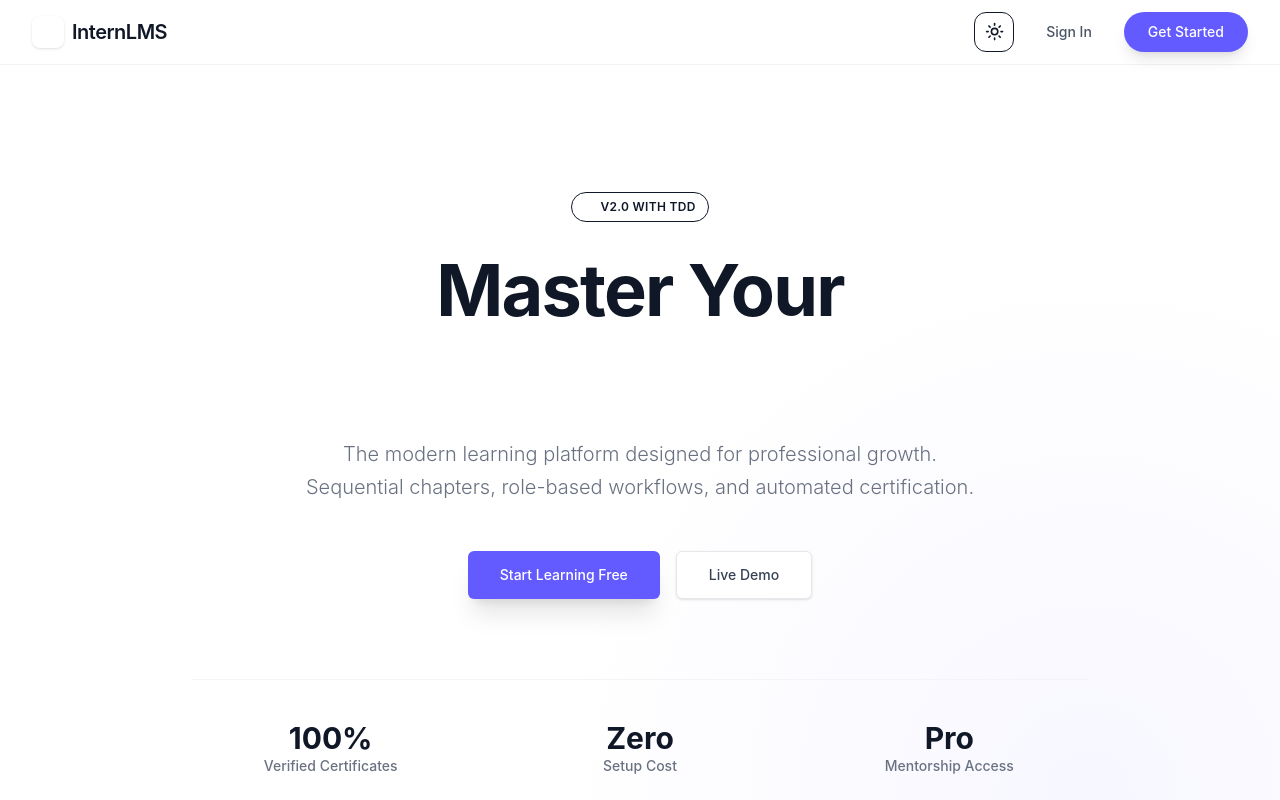
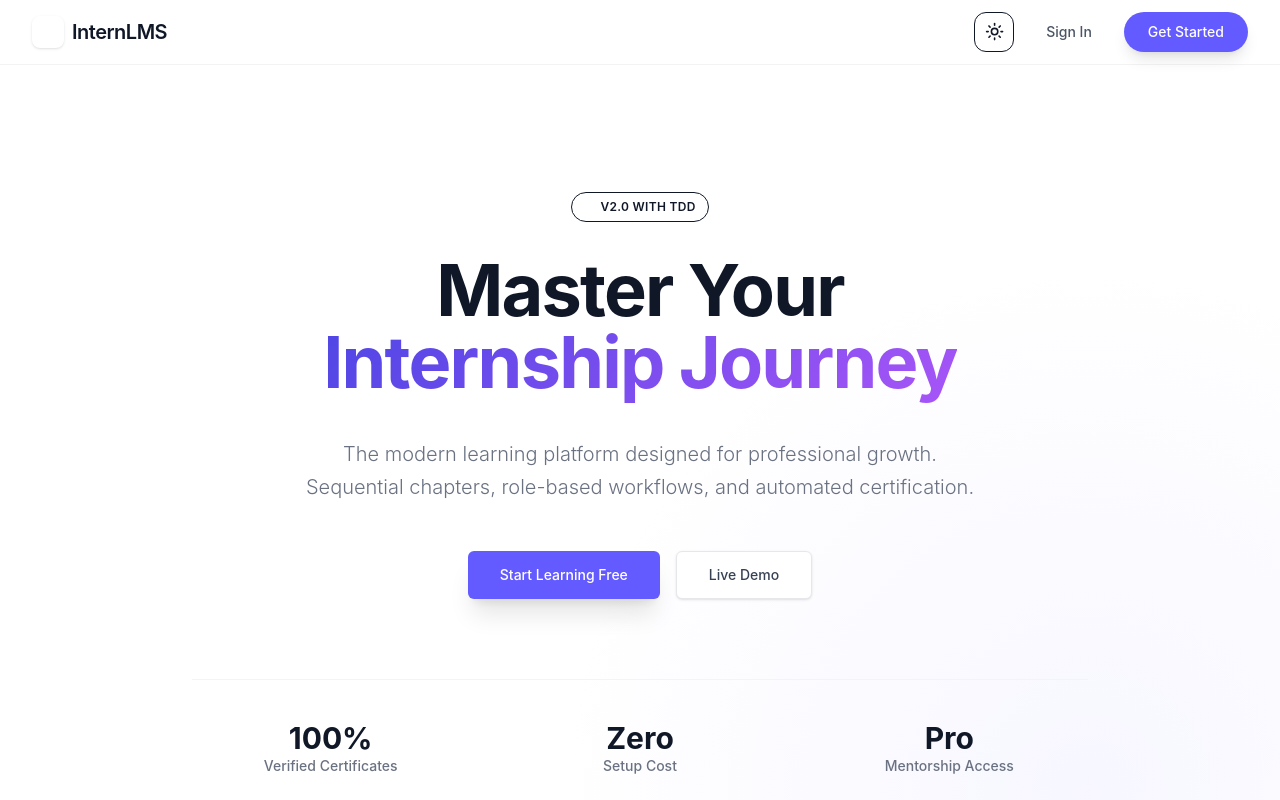
Before and after one commit to Xenonesis/Tdd, a Next.js app: page / in a window 1280 px wide. Shown: the top 800 px of the page. Built offline with nearby package versions, Linux system fonts and the light colour scheme; no server answers.

Commit message:
Update styling and page layout

```diff
--- a/app/globals.css
+++ b/app/globals.css
@@ -255,6 +255,10 @@ body {
    UTILITY CLASSES
    ============================================ */
 
+/* ============================================
+   UTILITY CLASSES
+   ============================================ */
+
 .text-gradient {
   background: linear-gradient(135deg, var(--primary-600) 0%, var(--secondary-500) 100%);
   -webkit-background-clip: text;
@@ -263,10 +267,17 @@ body {
 }
 
 .text-gradient-hero {
-  background: linear-gradient(135deg, #667eea 0%, #764ba2 100%);
+  /* Using direct hex codes to ensure visibility */
+  background: linear-gradient(135deg, #4f46e5 0%, #a855f7 100%);
   -webkit-background-clip: text;
+  background-clip: text;
   -webkit-text-fill-color: transparent;
   background-clip: text;
+}
+
+.dark .text-gradient-hero {
+  /* Lighter gradient for dark mode */
+  background: linear-gradient(135deg, #818cf8 0%, #c084fc 100%);
 }
 
 /* Skeleton Loading */
--- a/app/page.tsx
+++ b/app/page.tsx
@@ -53,7 +53,7 @@ export default function Home() {
             {/* Main Heading */}
             <h1 className="text-5xl sm:text-6xl lg:text-7xl font-bold tracking-tight mb-8 animate-fadeInUp text-gray-900 dark:text-white">
               Master Your <br className="hidden sm:block" />
-              <span className="text-transparent bg-clip-text bg-gradient-to-r from-primary-600 to-primary-400 hover-lift inline-block cursor-default pb-2">Internship Journey</span>
+              <span className="text-gradient-hero hover-lift inline-block cursor-default pb-2">Internship Journey</span>
             </h1>
 
             {/* Subtitle */}
```
